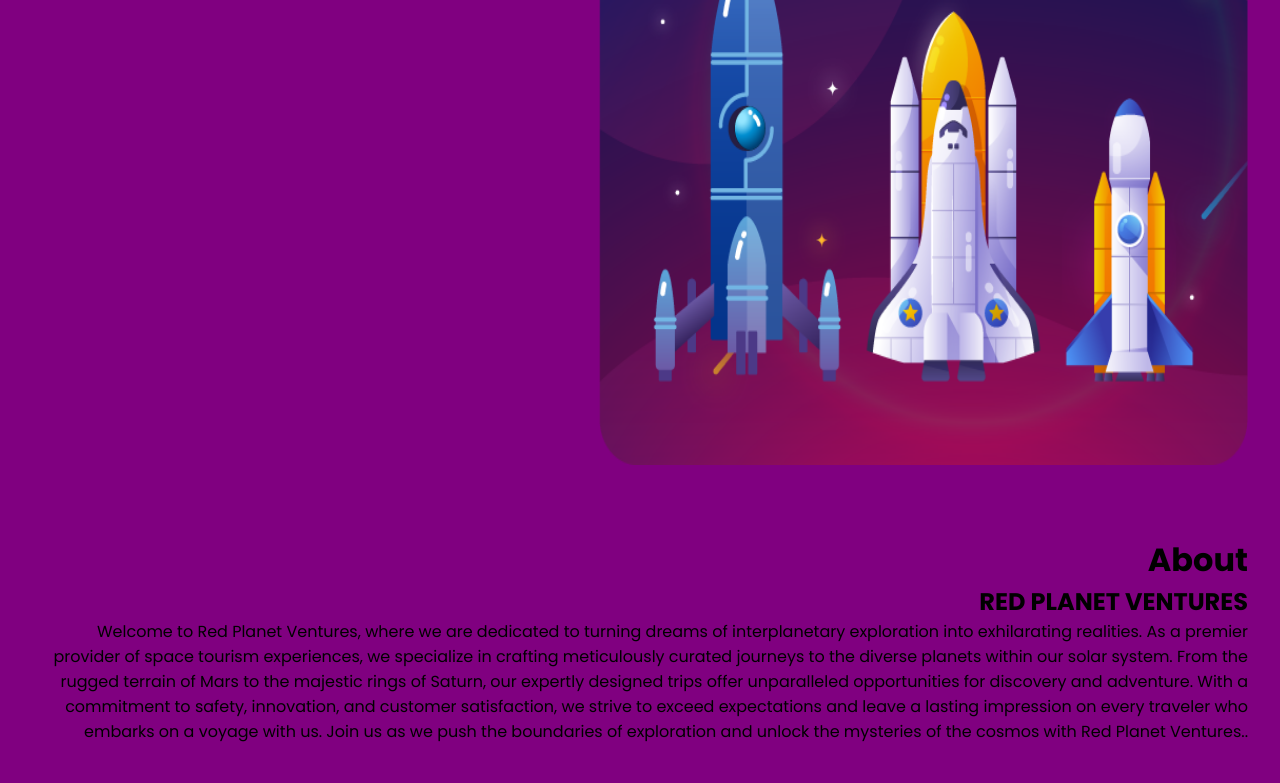
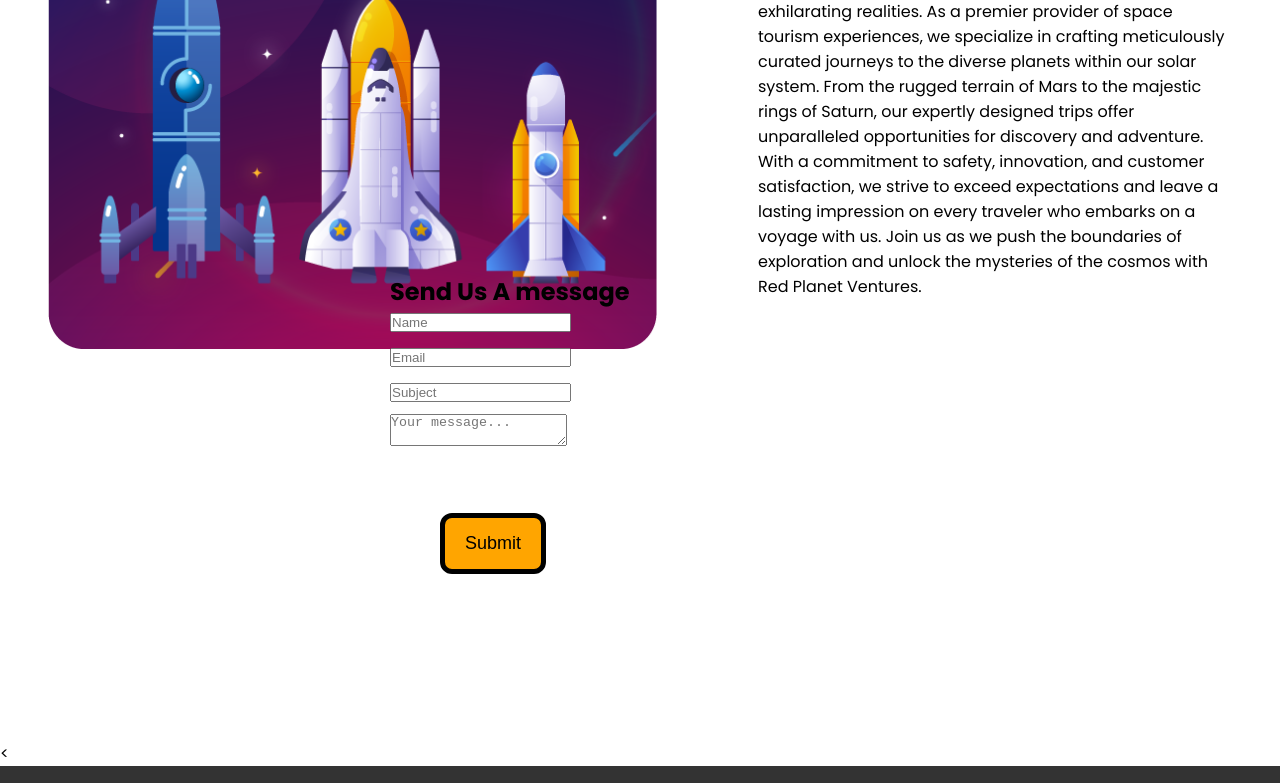
Before and after one commit to MarioOjo/TASK_3, a plain HTML site: page pages/contact.html in a window 1280 px wide. Shown: the part 576-1359 px from the top of the page. Drawn offline with Linux system fonts and the light colour scheme; grey boxes are pictures that could not be loaded.

Commit message:
changes
layout

```diff
--- a/css/main.css
+++ b/css/main.css
@@ -183,17 +183,17 @@ button{
 }
 .formContainer{
     width: 50%;
-    /*max-width: 500px;
+    max-width: 500px;
     width: 100%;
     margin: 0 auto;
-     position: relative; */
+     position: relative;
 }
-/*  */
+
 #contact{
     background-image: url(../assets/images/formBack.png);
     background-size: cover;
     background-position: right;
-    /* background-color: #f9f9f9; */
+    background-color: #f9f9f9;
     padding: 2em 4em;
     width: 100%;
     margin: 50px 0;
@@ -371,7 +371,7 @@ body {
   height: 100vh;
 }
 .headerSection2{
-  background-image: url(../assets/images/contactImage.png);
+  background-image: url(../assets/images/headerbackBack.png);
   background-size: cover;
   width: 100%;
   height: 50vh;
@@ -416,6 +416,7 @@ body {
     font-size: 15px;
     display: flex;
     cursor: pointer;
+    border: #000000;
   }
 
   @media screen and (max-width: 600px) {
@@ -427,9 +428,11 @@ body {
       width: 100%;
       margin: 0;
       padding: 0;
+
     }
     .topNav input[type=text] {
-      border: 1px solid white;
+      border: 2px solid white;
+      border-color: #d81414;
   }
   }
   .flewRow{
@@ -527,30 +530,24 @@ button {
     }
 }
 
-.flexRight{
-    display: flex;
-    justify-content: flex-end;
-    align-items: center;
-    padding: 0 4em;
-}
 .formContainer{
     width: 50%;
-    /*max-width: 500px;
+    max-width:500px ;
     width: 100%;
     margin: 0 auto;
-     position: relative; */
+     position: relative;
 }
-/*  */
 #contact{
     background-image: url(../assets/images/formBack.png);
     background-size: cover;
     background-position: right;
-    /* background-color: #f9f9f9; */
+    background-color: #b10808;
     padding: 2em 4em;
     width: 100%;
     margin: 50px 0;
     border-radius: 12px;
 }
+
 
 #contact h3{
     color: #5b7b5b;
@@ -778,3 +775,35 @@ width: 100%;
     width: 100%;
     height: 100%;
 }
+.testContainer{
+  display:flex ;
+  justify-content: center;
+  align-items: right ;
+  flex-direction:row ;
+  }
+  .testItem3{
+    flex: 50%;
+    padding: 3em;
+    height:450px;
+    width: 100%;
+
+  }
+
+  .testItem3 img{
+    width: 609px;
+    height: 477px;
+    margin-right: 5px;
+    align-items: flex-start;
+    border-radius: 5px;
+
+
+  }
+
+  .flexTestColumn{
+    display: flex;
+    flex-direction: column;
+    justify-content: flex-start;
+    align-items: flex-start;
+    width: 100%;
+    height: 100%;
+}
--- a/pages/contact.html
+++ b/pages/contact.html
@@ -42,19 +42,16 @@
             </nav>
 
           </div>
-        <div class="flexRow1">
+          <div class="testContainer">
+            <div class="testItem3">
+               <img src="../assets/images/spacSchuttles.png" >
+            </div>
 
-            <div class="flexRowItem"><img src="../assets/images/spacSchuttles.png"height="609px" width="649px" ></div>
-
-            <div class="flexRowItem">
-                <div class="flexCol">
-                  <div class="flexColtem">
-                    <h1>About</h1>
-                    <h2>RED PLANET VENTURES</h2>
-                  </div>
-                  <div class="flexColItem">
-
-                    <p>Welcome to Red Planet Ventures, where we are dedicated to turning
+            <div class="testItem3">
+                <div class="flexTestColumn">
+                    <div class="testcolItem"><h3>ABOUT </h3></div>
+                    <div class="testcolItem"><h1>RED PLANET VENTURES</h1></div>
+                      <p>Welcome to Red Planet Ventures, where we are dedicated to turning
                         dreams of interplanetary exploration into exhilarating realities. As a
                         premier provider of space tourism experiences, we specialize in
                         crafting meticulously curated journeys to the diverse planets within
@@ -65,19 +62,19 @@
                         expectations and leave a lasting impression on every traveler who
                         embarks on a voyage with us. Join us as we push the boundaries of
                         exploration and unlock the mysteries of the cosmos with Red Planet
-                        Ventures..  </p>
+                        Ventures. </p></div>
+
+                </div>
             </div>
-            <div class="flexColItem">
-              <button name="button" type> Book Now</button>
-        </div>
+         </div>
+            </div>
+
       </div>
     </div>
   </div>
 
 
   <section>
-    <div class="flexRight">
-
 
     <div class="formContainer">
         <form id="contact">
```
